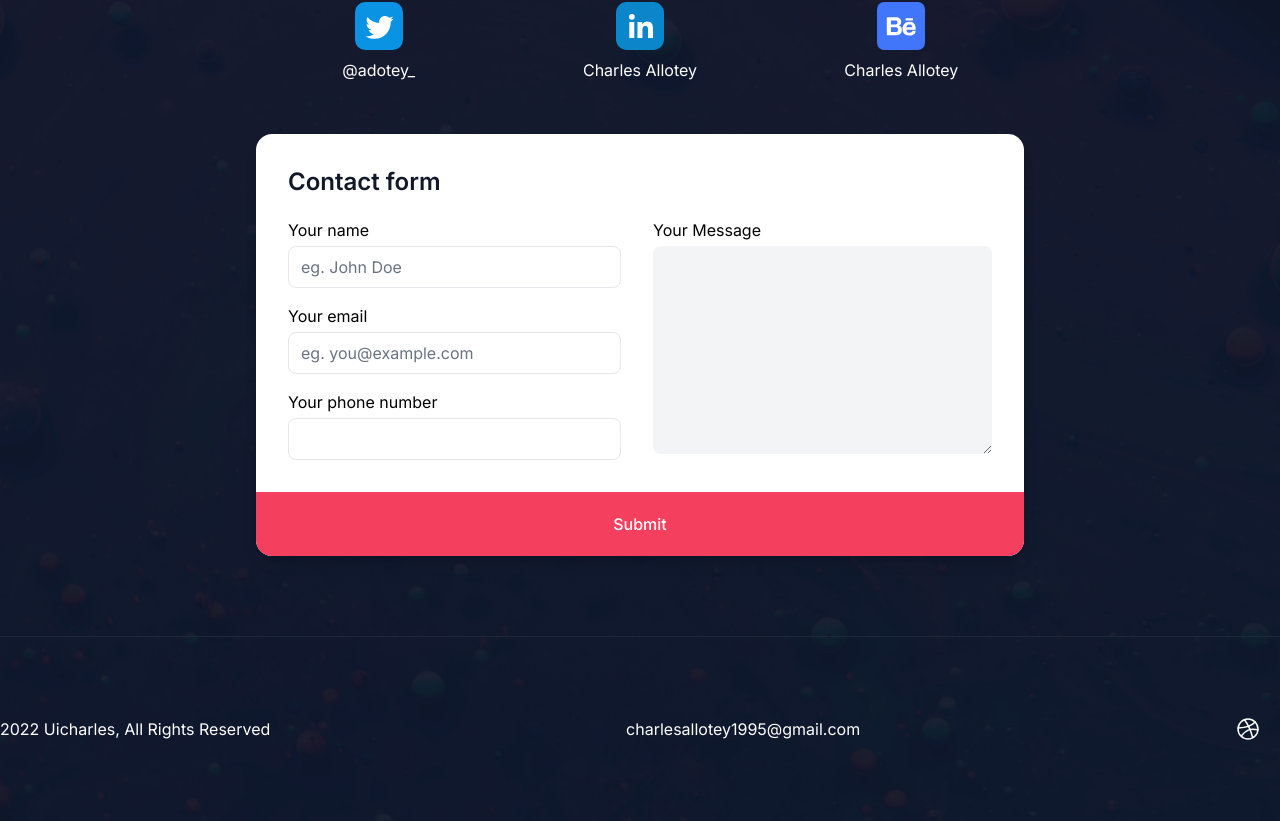
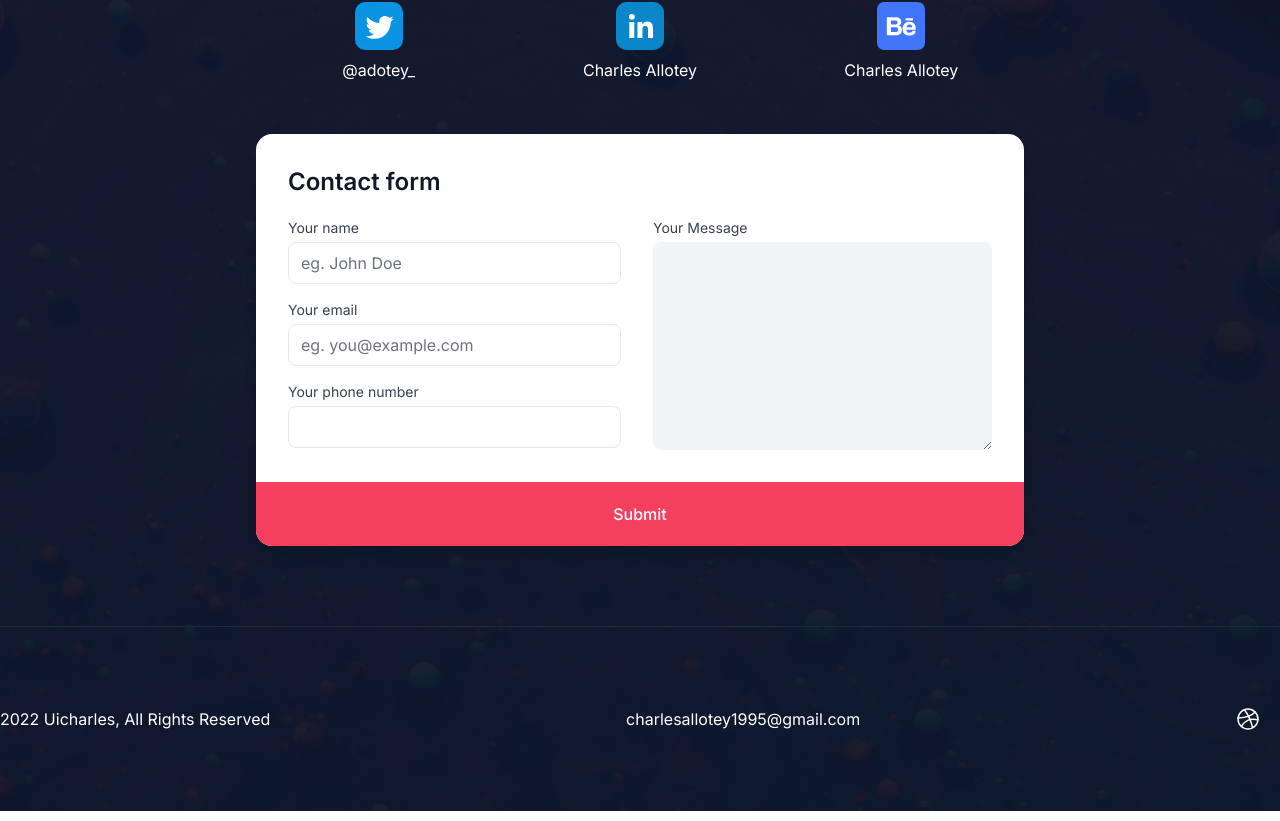
Before and after one commit to cnaallotey/portfolio, a Vue app: page / in a window 1280 px wide. Shown: the part 3253-4074 px from the top of the page. Built offline with nearby package versions, Linux system fonts and the light colour scheme.

Commit message:
changing form font size

```diff
--- a/src/components/contact.vue
+++ b/src/components/contact.vue
@@ -52,7 +52,7 @@
               <form action="submit" class="w-full" @submit.prevent="contact()">
                 <div class="w-full lg:flex px-5 lg:px-8">
                   <div class="flex w-full lg:w-1/2 h-full flex-col lg:mr-8">
-                    <label for="name" class="font-sm mb-1">Your name</label
+                    <label for="name" class="text-sm text-gray-700 mb-1">Your name</label
                     ><input
                       type="text"
                       name="name"
@@ -61,7 +61,8 @@
                       v-model="contact_form.name"
                       required
                     />
-                    <label for="email" class="font-sm mb-1 mt-4">Your email</label
+                    <label for="email" class="text-sm text-gray-700 mb-1 mt-4"
+                      >Your email</label
                     ><input
                       type="email"
                       name="email"
@@ -70,7 +71,8 @@
                       v-model="contact_form.email"
                       required
                     />
-                    <label for="Phone" class="font-sm mb-1 mt-4">Your phone number</label
+                    <label for="Phone" class="text-sm text-gray-700 mb-1 mt-4"
+                      >Your phone number</label
                     ><input
                       type="tel"
                       name="contact"
@@ -80,7 +82,8 @@
                     />
                   </div>
                   <div class="w-full lg:w-1/2 flex flex-col mt-4 lg:mt-0">
-                    <label for="message" class="font-sm mb-1">Your Message</label
+                    <label for="message" class="text-sm text-gray-700 mb-1"
+                      >Your Message</label
                     ><textarea
                       name="message"
                       id=""
```
